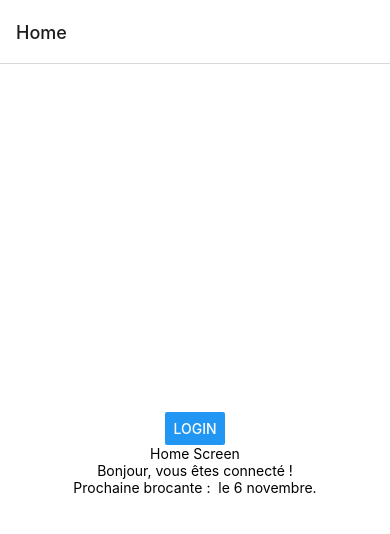
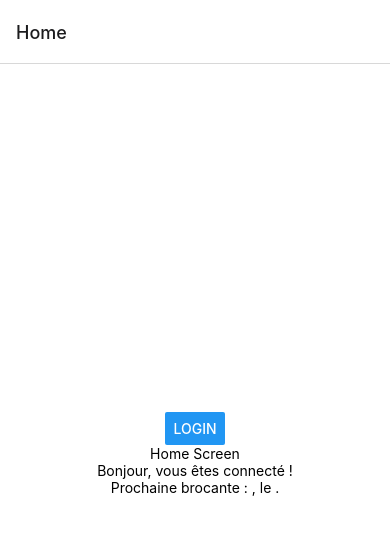
Before and after one commit to adatechschool/projet-mobile-tddeter, a React Native app in the folder TDDeter/: screen /Home in a window 390 px wide. Shown: the top 534 px of the page. Built offline with nearby package versions, Linux system fonts and the light colour scheme.

Commit message:
[feat] handling date prop in next event

```diff
--- a/TDDeter/Components/NextEvent.js
+++ b/TDDeter/Components/NextEvent.js
@@ -1,9 +1,9 @@
 import { View, Text } from "react-native";
 
-export default function NextEvent( {city} ) {
+export default function NextEvent( {city, date} ) {
   return (
     <View>
-      <Text>Prochaine brocante : {city} le 6 novembre.</Text>
+      <Text>Prochaine brocante : {city}, le {date}.</Text>
     </View>
   );
 }
```
